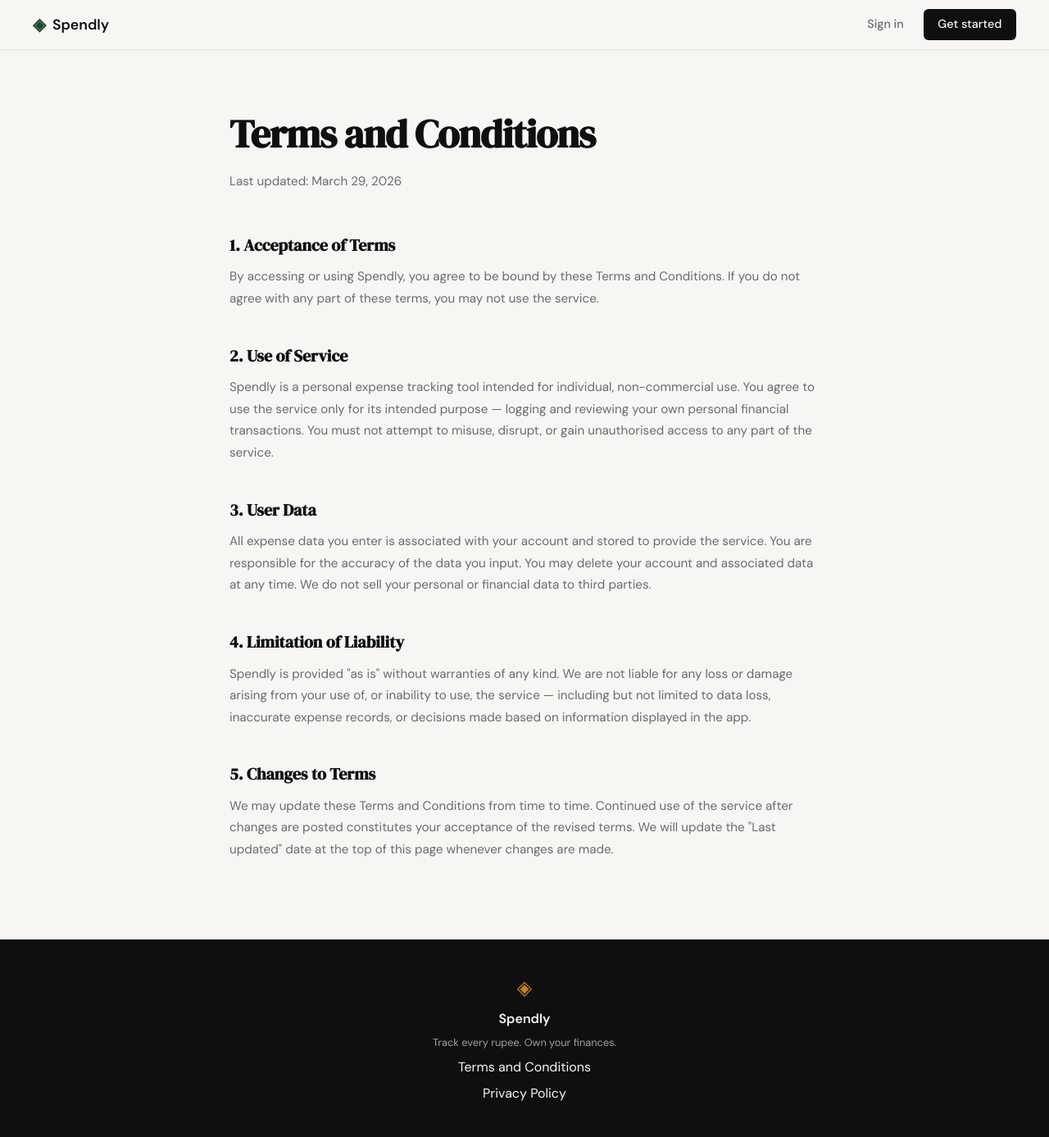
After one commit to Asadullah-Kehar/spendly, a Flask app: page /terms in a window 1280 px wide. The commit adds this page. Shown: the whole page at 82% size. Run offline with Flask 3, Linux system fonts and the light colour scheme.

Commit message:
landing: add terms and conditions page and route

```diff
--- a/app.py
+++ b/app.py
@@ -10,6 +10,11 @@ app = Flask(__name__)
 @app.route("/")
 def landing():
     return render_template("landing.html")
+
+
+@app.route("/terms")
+def terms():
+    return render_template("terms.html")
 
 
 @app.route("/register")
--- a/static/css/style.css
+++ b/static/css/style.css
@@ -508,6 +508,47 @@ a { color: inherit; text-decoration: none; }
 }
 
 /* ------------------------------------------------------------------ */
+/* Legal pages (Terms, Privacy)                                        */
+/* ------------------------------------------------------------------ */
+
+.legal-page {
+    padding: 4rem 2rem 6rem;
+}
+
+.legal-inner {
+    max-width: 720px;
+    margin: 0 auto;
+}
+
+.legal-inner h1 {
+    font-family: var(--font-display);
+    font-size: clamp(2rem, 4vw, 3rem);
+    color: var(--ink);
+    letter-spacing: -0.02em;
+    margin-bottom: 0.4rem;
+}
+
+.legal-updated {
+    font-size: 0.85rem;
+    color: var(--ink-faint);
+    margin-bottom: 3rem;
+}
+
+.legal-inner h2 {
+    font-family: var(--font-display);
+    font-size: 1.25rem;
+    color: var(--ink);
+    margin-top: 2.5rem;
+    margin-bottom: 0.6rem;
+}
+
+.legal-inner p {
+    font-size: 0.95rem;
+    color: var(--ink-muted);
+    line-height: 1.75;
+}
+
+/* ------------------------------------------------------------------ */
 /* Responsive                                                          */
 /* ------------------------------------------------------------------ */
 
--- a/templates/base.html
+++ b/templates/base.html
@@ -34,7 +34,7 @@
             <span class="brand-icon">◈</span>
             <span class="footer-name">Spendly</span>
             <p class="footer-copy">Track every rupee. Own your finances.</p>
-            <a href="#">Terms and Conditions</a>
+            <a href="/terms">Terms and Conditions</a>
             <a href="#">Privacy Policy</a>
         </div>
     </footer>
--- /dev/null
+++ b/templates/terms.html
@@ -0,0 +1,29 @@
+{% extends "base.html" %}
+
+{% block title %}Terms and Conditions — Spendly{% endblock %}
+
+{% block content %}
+
+<section class="legal-page">
+    <div class="legal-inner">
+        <h1>Terms and Conditions</h1>
+        <p class="legal-updated">Last updated: March 29, 2026</p>
+
+        <h2>1. Acceptance of Terms</h2>
+        <p>By accessing or using Spendly, you agree to be bound by these Terms and Conditions. If you do not agree with any part of these terms, you may not use the service.</p>
+
+        <h2>2. Use of Service</h2>
+        <p>Spendly is a personal expense tracking tool intended for individual, non-commercial use. You agree to use the service only for its intended purpose — logging and reviewing your own personal financial transactions. You must not attempt to misuse, disrupt, or gain unauthorised access to any part of the service.</p>
+
+        <h2>3. User Data</h2>
+        <p>All expense data you enter is associated with your account and stored to provide the service. You are responsible for the accuracy of the data you input. You may delete your account and associated data at any time. We do not sell your personal or financial data to third parties.</p>
+
+        <h2>4. Limitation of Liability</h2>
+        <p>Spendly is provided "as is" without warranties of any kind. We are not liable for any loss or damage arising from your use of, or inability to use, the service — including but not limited to data loss, inaccurate expense records, or decisions made based on information displayed in the app.</p>
+
+        <h2>5. Changes to Terms</h2>
+        <p>We may update these Terms and Conditions from time to time. Continued use of the service after changes are posted constitutes your acceptance of the revised terms. We will update the "Last updated" date at the top of this page whenever changes are made.</p>
+    </div>
+</section>
+
+{% endblock %}
```
